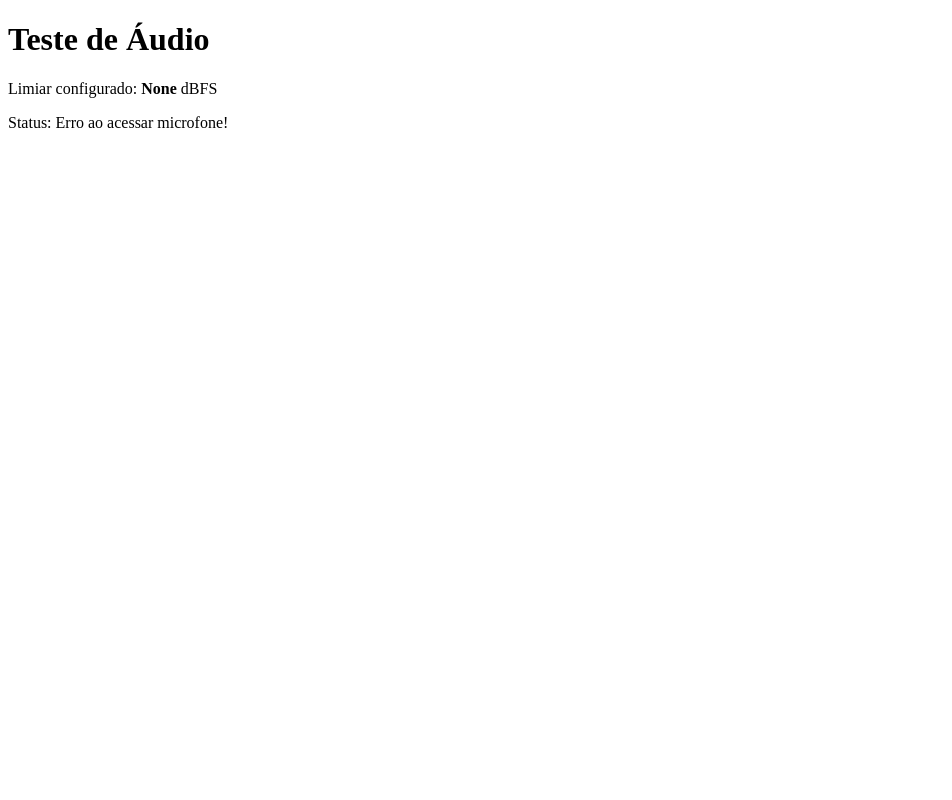
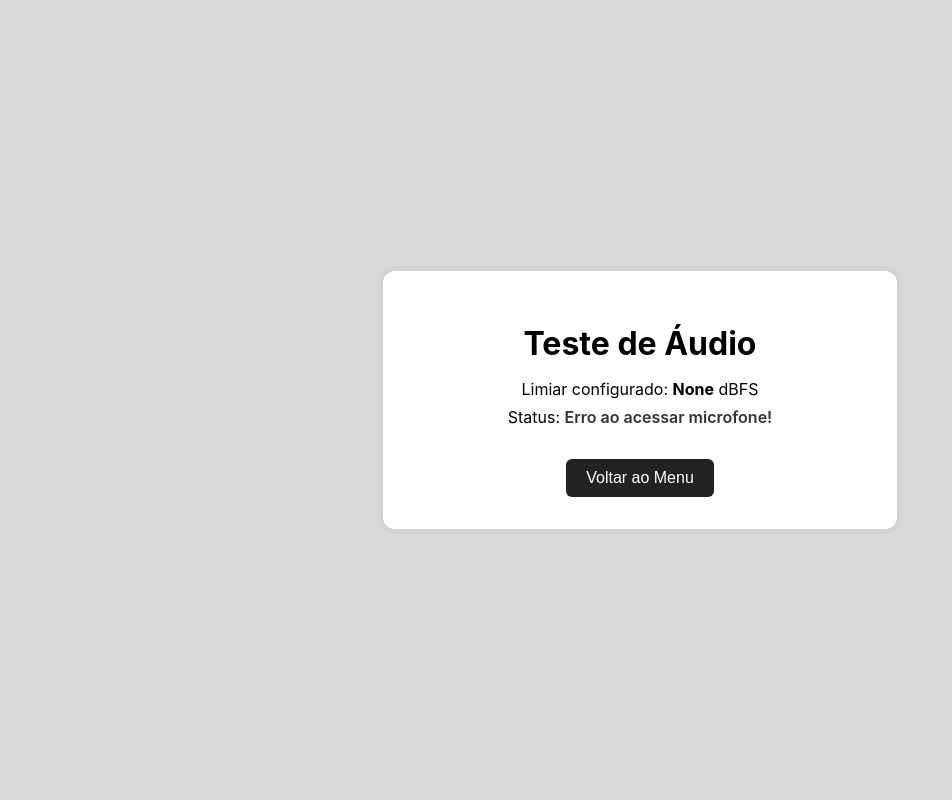
Before and after one commit to majufponte/Projeto-FDS-2025.2, a Django app: page /EcosDofim/audio in a window 1280 px wide. Shown: the whole page, without its empty margins (0-952 px from the left). Run offline with Django 5.2, Linux system fonts and the light colour scheme.

Commit message:
atualiza html do teste de audio

```diff
--- a/templates/testar_dificuldade.html
+++ b/templates/testar_dificuldade.html
@@ -3,12 +3,65 @@
 <head>
     <meta charset="UTF-8">
     <title>Teste de Áudio</title>
+    <style>
+        body {
+            margin: 0;
+            height: 100vh;
+            display: flex;
+            justify-content: center;
+            align-items: center;
+            background-color: #d9d9d9;
+            font-family: 'Inter', sans-serif;
+        }
+        .container {
+            background-color: #fff;
+            border-radius: 12px;
+            box-shadow: 0 0 10px rgba(0,0,0,0.1);
+            padding: 2rem;
+            text-align: center;
+            width: 90%;
+            max-width: 450px;
+        }
+        h1 {
+            font-size: 2rem;
+            font-weight: 700;
+            margin-bottom: 1rem;
+        }
+        p {
+            font-size: 1rem;
+            margin: 0.5rem 0;
+        }
+        strong {
+            font-weight: 700;
+        }
+        #status {
+            font-weight: 600;
+            color: #333;
+            margin-top: 1rem;
+        }
+        button {
+            background-color: #222;
+            color: white;
+            padding: 10px 20px;
+            border: none;
+            border-radius: 6px;
+            font-size: 1rem;
+            cursor: pointer;
+            margin-top: 1.5rem;
+            transition: 0.2s;
+        }
+        button:hover {
+            background-color: #444;
+        }
+    </style>
 </head>
 <body>
-    <h1>Teste de Áudio</h1>
-    <p>Limiar configurado: <strong id="limiar">{{ limiar }}</strong> dBFS</p>
-
-    <p>Status: <span id="status">Aguardando som...</span></p>
+    <div class="container">
+        <h1>Teste de Áudio</h1>
+        <p>Limiar configurado: <strong id="limiar">{{ limiar }}</strong> dBFS</p>
+        <p>Status: <span id="status">Aguardando som...</span></p>
+        <button onclick="window.location.href='/'">Voltar ao Menu</button>
+    </div>
 
     <script>
         const limiar = parseFloat(document.getElementById("limiar").innerText);
@@ -90,6 +143,5 @@
 
         iniciarCaptura();
     </script>
-
 </body>
 </html>
```
